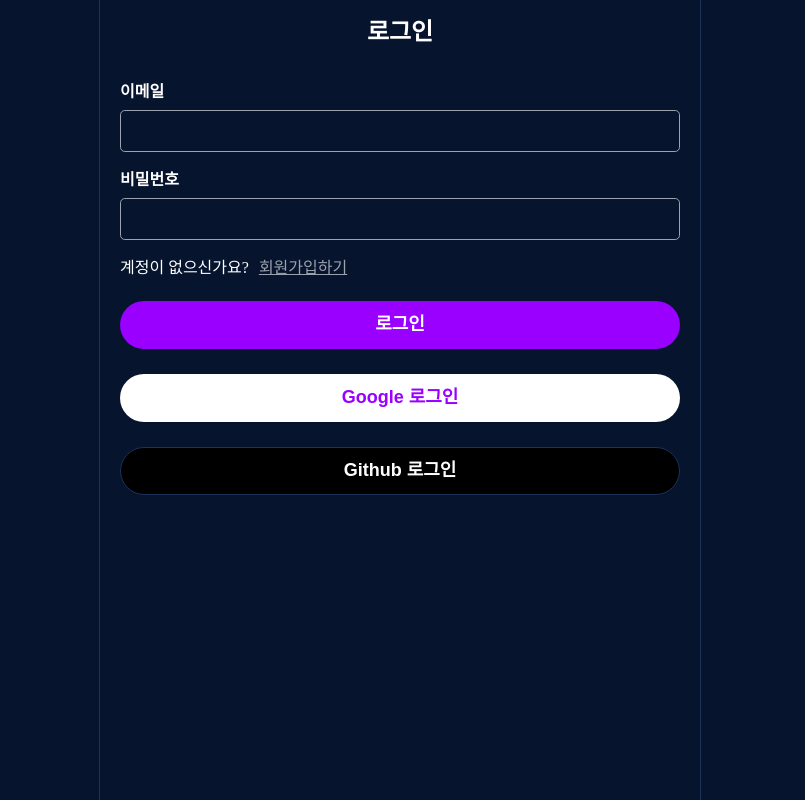
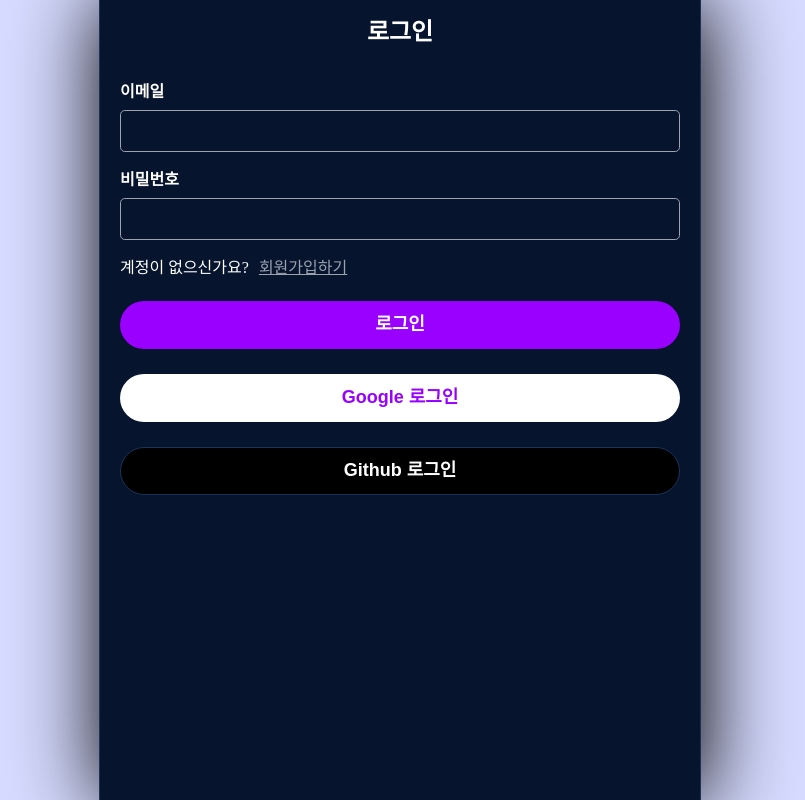
Before and after one commit to kimmingyo8/my-sns, a React (Create React App) app: page /users/login in a window 1280 px wide. Shown: the whole page, without its empty margins (240-1045 px from the left). Built offline with nearby package versions, Linux system fonts and the light colour scheme; no server answers.

Commit message:
vercel 배포

```diff
--- a/src/__utils.scss
+++ b/src/__utils.scss
@@ -1,7 +1,7 @@
 $background: #06142e;
 $activeBg: #2c3d5d40;
 $white: #fff;
-$backgroundLight: #232847;
+$backgroundLight: #d6dbff;
 $border: #1b3358;
 $primaryColor: #9900ff;
 $activeColor: #c56dffc0;
--- a/src/index.scss
+++ b/src/index.scss
@@ -6,16 +6,25 @@ body {
 	font-family: $font;
 	-webkit-font-smoothing: antialiased;
 	-moz-osx-font-smoothing: grayscale;
+	overflow: hidden;
 }
 
 * {
-  background-color: $background;
 	color: $white;
 }
 
+#root {
+	height: 100vh;
+	background-color: $backgroundLight;
+}
+
 .layout {
+	background-color: $background;
+	color: $white;
+	box-shadow: 3px 1px 80px 2px #000000;
 	max-width: 600px;
-  min-height: 100vh;
+	height: 100vh;
+	overflow: scroll;
 	margin: 0 auto;
 	position: relative;
 	border-left: 1px solid $border;
```
Also changed, not shown: 1 other file (tests, documents, lock files or other folders). Lines whose indentation alone changed are shown as unchanged.
